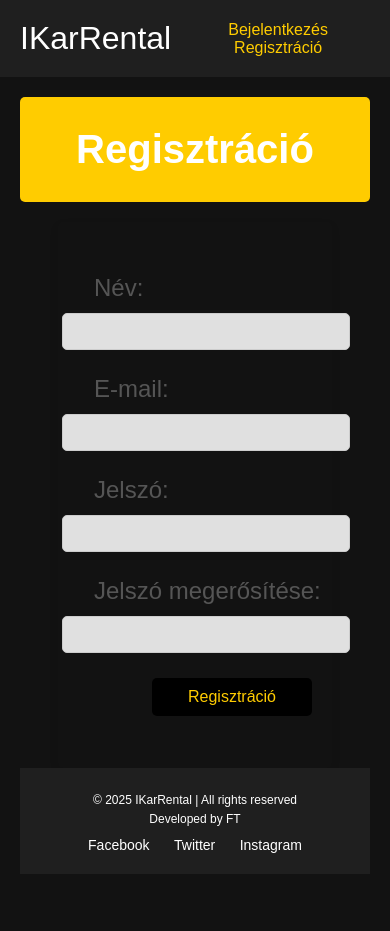
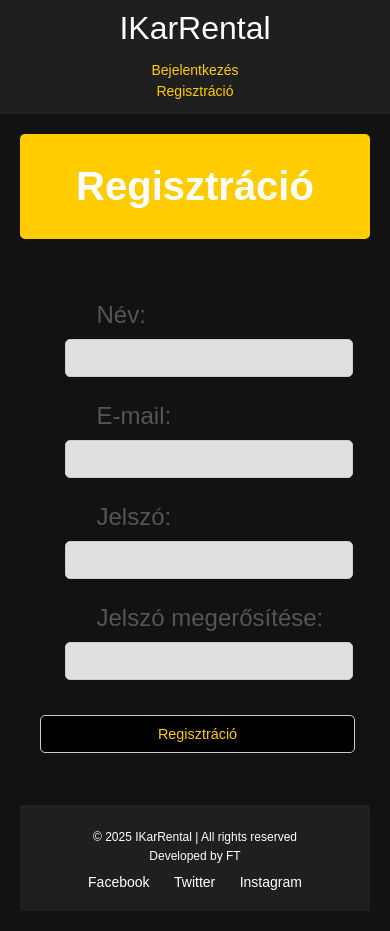
Before and after one commit to tamasferencz12/School3, a PHP site: page /page_register.php in a window 390 px wide. Before the commit the page ends 874 px from the top, so only its background shows below. Run offline with PHP 8.4, Linux system fonts and the light colour scheme.

Commit message:
responsiveness

```diff
--- a/WebProg/IKarRental/style.css
+++ b/WebProg/IKarRental/style.css
@@ -17,6 +17,60 @@
   justify-content: center;
   align-items: center;
   font-size: 2rem;
+  width: 100%;
+  max-width: 400px;
+  margin: 0 auto;
+  padding: 20px;
+}
+
+.login-form input,
+.login-form button {
+  width: 100%;
+  padding: 15px;
+  margin: 10px 0;
+  font-size: 1.1rem;
+  border-radius: 5px;
+  border: 1px solid #ccc;
+}
+
+.login-form button {
+  background-color: #4a4aff;
+  color: #fff;
+  cursor: pointer;
+}
+
+.login-form button:disabled {
+  background-color: #cccccc;
+  color: #666666;
+  cursor: not-allowed;
+}
+
+@media (max-width: 768px) {
+  .login-form {
+    font-size: 1.5rem;
+    padding: 15px;
+    max-width: 350px;
+  }
+
+  .login-form input,
+  .login-form button {
+    font-size: 1rem;
+    padding: 12px;
+  }
+}
+
+@media (max-width: 480px) {
+  .login-form {
+    font-size: 1.25rem;
+    max-width: 90%;
+    padding: 10px;
+  }
+
+  .login-form input,
+  .login-form button {
+    font-size: 0.9rem;
+    padding: 10px;
+  }
 }
 
 body {
@@ -44,6 +98,36 @@
   color: #ffcc00;
   text-decoration: none;
   margin-left: 15px;
+}
+
+@media (max-width: 768px) {
+  header {
+    flex-direction: column;
+    text-align: center;
+  }
+
+  header h1 {
+    font-size: 20px;
+  }
+
+  header nav {
+    margin-top: 10px;
+  }
+
+  header nav a {
+    display: block;
+    margin: 10px 0;
+  }
+}
+
+@media (max-width: 480px) {
+  header h1 {
+    font-size: 18px;
+  }
+
+  header nav a {
+    font-size: 14px;
+  }
 }
 
 main {
@@ -127,6 +211,68 @@
   background-color: transparent;
 }
 
+@media (max-width: 1024px) {
+  .car-grid {
+    grid-template-columns: repeat(2, 1fr);
+  }
+
+  .hero h2 {
+    font-size: 28px;
+  }
+
+  .hero a {
+    font-size: 16px;
+    padding: 8px 16px;
+  }
+}
+
+@media (max-width: 768px) {
+  .car-grid {
+    grid-template-columns: 1fr;
+  }
+
+  header {
+    flex-direction: column;
+    align-items: center;
+    padding: 10px;
+  }
+
+  header h1 {
+    font-size: 20px;
+  }
+
+  header nav a {
+    margin: 5px 0;
+  }
+
+  .hero h2 {
+    font-size: 24px;
+  }
+
+  .hero a {
+    font-size: 14px;
+    padding: 6px 12px;
+  }
+
+  .car-card img {
+    height: 150px;
+  }
+}
+
+@media (max-width: 480px) {
+  .hero h2 {
+    font-size: 20px;
+  }
+
+  .car-card img {
+    height: 100px;
+  }
+
+  .footer p {
+    font-size: 12px;
+  }
+}
+
 .main {
   justify-content: center;
   align-items: center;
@@ -153,6 +299,74 @@
   padding: 20px;
   box-shadow: 0 4px 8px rgba(0, 0, 0, 0.1);
   margin: 0 auto;
+}
+
+@media (max-width: 1024px) {
+  .login-form {
+    width: 80%;
+  }
+
+  .car-details {
+    padding: 10px;
+  }
+
+  .footer p {
+    font-size: 14px;
+  }
+}
+
+@media (max-width: 768px) {
+  .hero h2 {
+    font-size: 24px;
+  }
+
+  .car-grid-text {
+    font-size: 0.9rem;
+    padding: 10px;
+  }
+
+  .action-btns-container {
+    flex-direction: column;
+  }
+
+  .delete-btn,
+  .edit-btn {
+    font-size: 0.9rem;
+    padding: 8px;
+  }
+
+  .booking-button {
+    font-size: 0.8rem;
+    padding: 6px 12px;
+  }
+}
+
+@media (max-width: 480px) {
+  .login-form {
+    width: 100%;
+  }
+
+  .car-grid {
+    grid-template-columns: 1fr;
+    gap: 10px;
+  }
+
+  .footer p {
+    font-size: 10px;
+  }
+
+  .new-car-header {
+    font-size: 1.5rem;
+  }
+
+  .new-car-input,
+  .new-car-select {
+    font-size: 0.8rem;
+  }
+
+  .new-car-submit-button {
+    font-size: 0.9rem;
+  }
 }
 
 .form-group {
```
Also changed, not shown: other parts of WebProg/IKarRental/style.css (+103 -5 lines).
